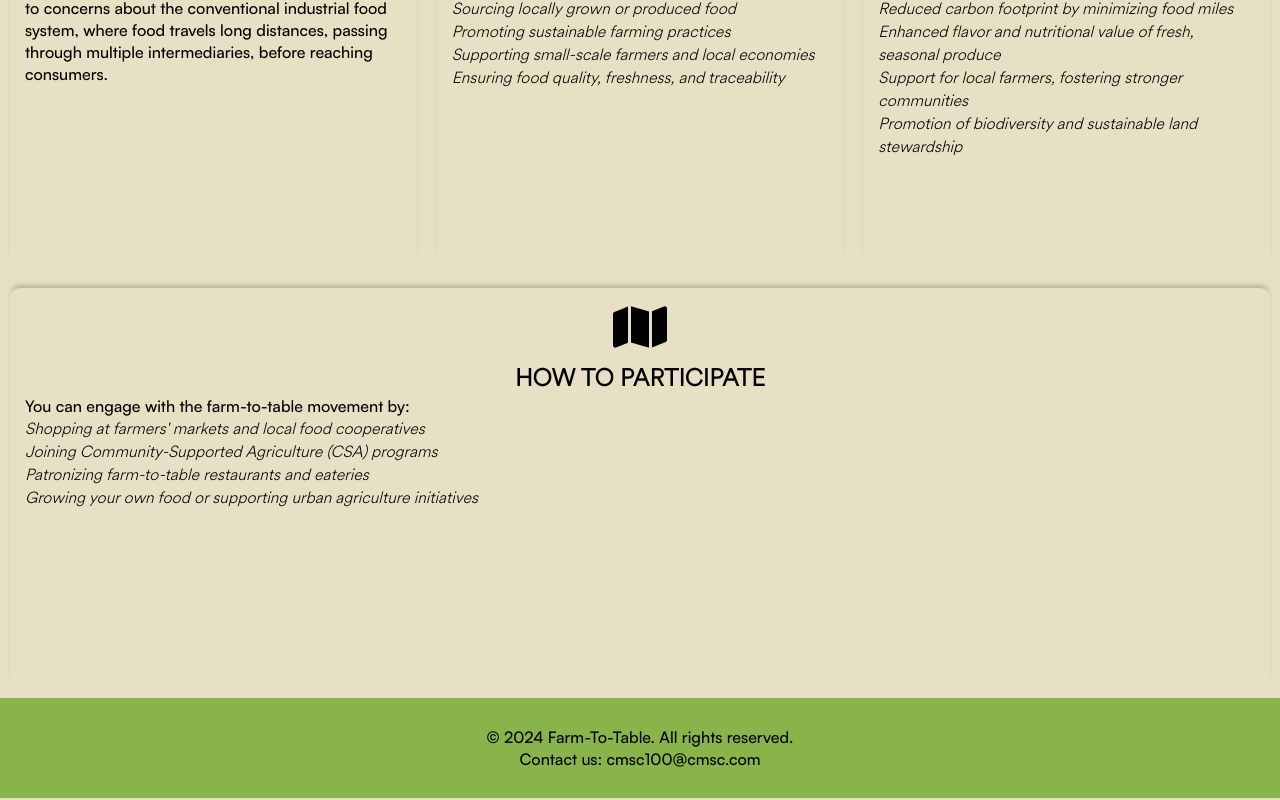
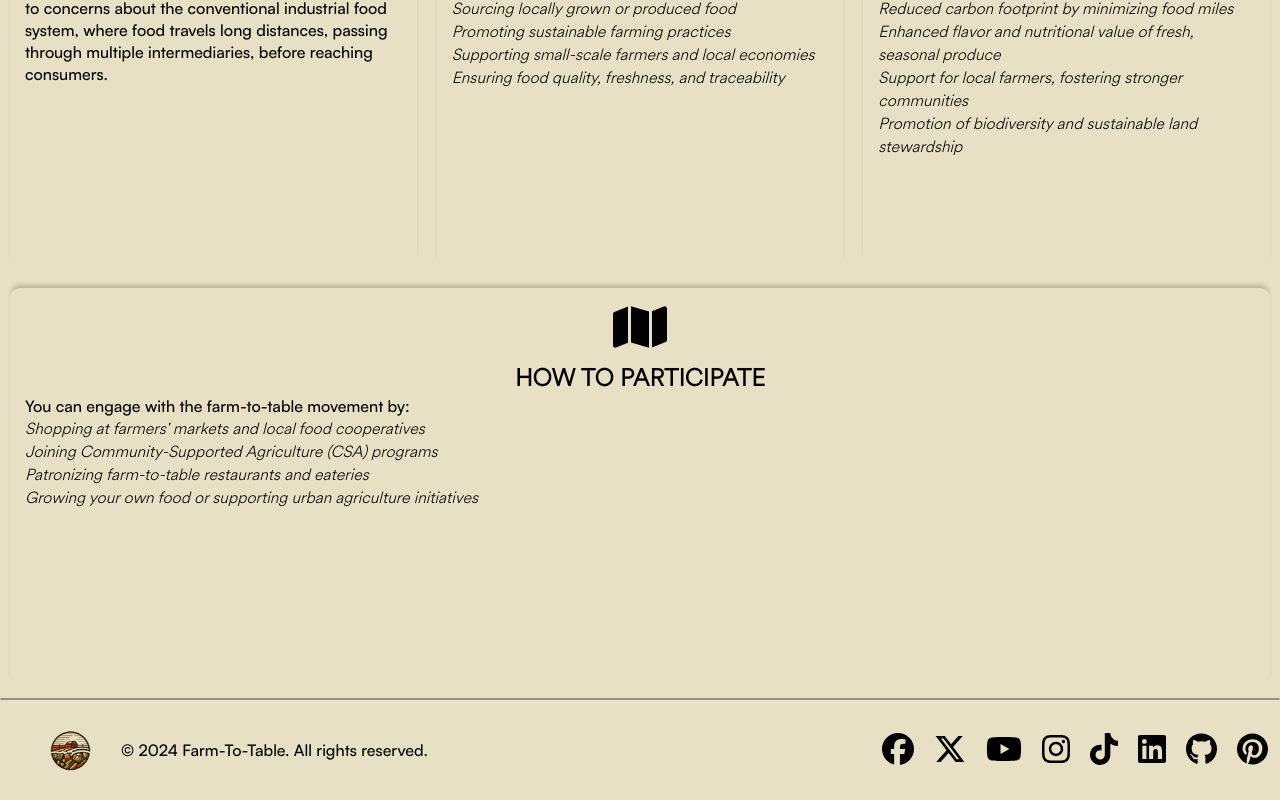
Before and after one commit to lorenzzzeu/CMSC-100-U1L-Project, a React (Vite) app: page / in a window 1280 px wide. Shown: the part 1815-2615 px from the top of the page. Built offline with nearby package versions, Linux system fonts and the light colour scheme.

Commit message:
ui: footer

```diff
--- a/src/pages/Footer.jsx
+++ b/src/pages/Footer.jsx
@@ -2,6 +2,9 @@
 
 import React from 'react'; // Import the React library which is necessary to create React components
 import { Outlet } from 'react-router-dom'; // Import the Outlet component from react-router-dom which is used to render child routes
+import { FontAwesomeIcon } from '@fortawesome/react-fontawesome';
+import { faMap } from '@fortawesome/free-solid-svg-icons';
+import { faFacebook, faGithub, faInstagram, faLinkedin, faPinterest, faTiktok, faXTwitter, faYoutube } from '@fortawesome/free-brands-svg-icons';
 
 // Define a functional component named Footer
 const Footer = () => {
@@ -9,9 +12,22 @@ const Footer = () => {
     return (
         <>
             <Outlet /> {/* The Outlet component renders the matched child route elements */}
+            <hr/>
             <footer> {/* Define the footer element which contains the footer content */}
-                <p>© 2024 Farm-To-Table. All rights reserved.</p> {/* A paragraph element displaying the copyright notice */}
-                <p>Contact us: cmsc100@cmsc.com</p> {/* A paragraph element displaying the contact information */}
+                <div className='logo-container'>
+                    <img className='logo' src='\src\img\100-logo.png'/>
+                    <p>© 2024 Farm-To-Table. All rights reserved.</p> {/* A paragraph element displaying the copyright notice */}
+                </div>
+                <div className='socials'>
+                    <FontAwesomeIcon icon={faFacebook} size='2x' className='icon'/>
+                    <FontAwesomeIcon icon={faXTwitter} size='2x' className='icon'/>
+                    <FontAwesomeIcon icon={faYoutube} size='2x' className='icon'/>
+                    <FontAwesomeIcon icon={faInstagram} size='2x' className='icon'/>
+                    <FontAwesomeIcon icon={faTiktok} size='2x' className='icon'/>
+                    <FontAwesomeIcon icon={faLinkedin} size='2x' className='icon'/>
+                    <FontAwesomeIcon icon={faGithub} size='2x' className='icon'/>
+                    <FontAwesomeIcon icon={faPinterest} size='2x' className='icon'/>
+                </div>
             </footer>
         </>
     );
--- a/src/style/footer.css
+++ b/src/style/footer.css
@@ -1,7 +1,6 @@
 footer{
     display: flex;
-    flex-direction: column;
-    background-color: var(--button1);
+    flex-direction: row;
     justify-content: center;
     align-items: center;
     text-align: center;
@@ -13,3 +12,28 @@ footer p{
     align-items: center;
     text-align: center;
 }
+
+hr {
+    border: 0.1px solid var(--shadow-1);
+}
+
+.logo-container {
+    display: flex;
+    flex-direction: row;
+    flex: 2;
+    justify-content: start;
+    align-items: center;
+    margin-left: 50px;
+}
+
+.logo-container > p {
+    padding-left: 30px;
+}
+
+.socials {
+    flex: 1;
+}
+
+.socials > .icon {
+    padding: 0px 10px;
+}
```
